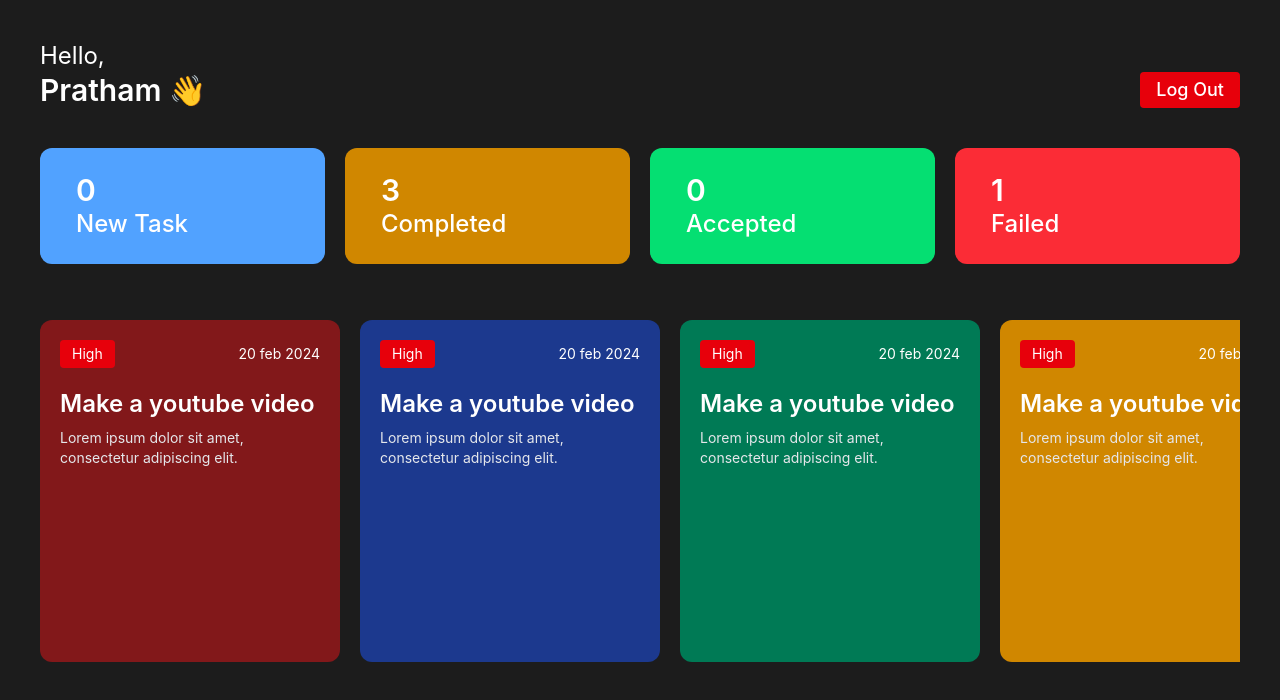
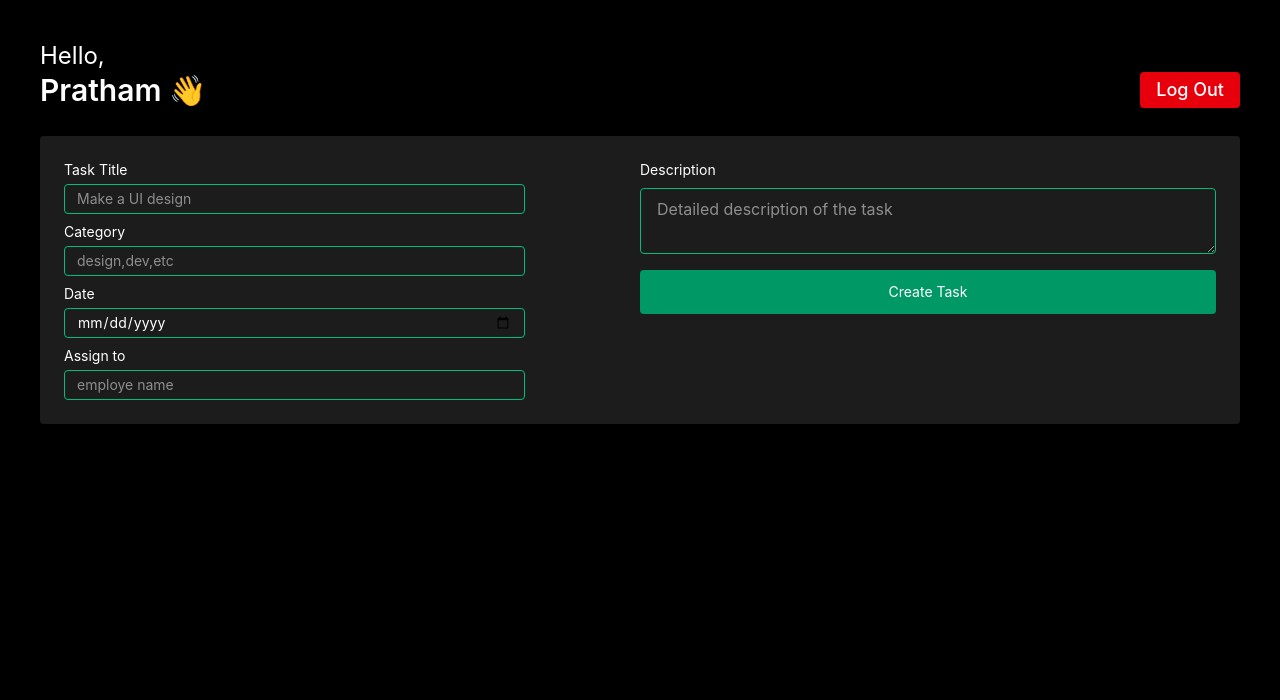
Before and after one commit to prthm45-kanha/EMS_REACT_PROJECT, a React (Vite) app: page / in a window 1280 px wide. Shown: the top 700 px of the page. Built offline with nearby package versions, Linux system fonts and the light colour scheme.

Commit message:
done with admin dashboard

```diff
--- a/src/App.jsx
+++ b/src/App.jsx
@@ -1,12 +1,14 @@
 import React from 'react'
 import Login from './component/Auth/Login'
 import EmployeDashboard from './component/Dashboard/EmployeDashboard'
+import AdminDashboard from './component/Dashboard/AdminDashboard'
 
 const App = () => {
   return (
     <div className='bg-black h-screen w-screen'>
     {/* <Login/> */}
-    <EmployeDashboard/>
+    {/* <EmployeDashboard/> */}
+    <AdminDashboard/>
     </div>
   )
 }
--- a/src/component/Dashboard/AdminDashboard.jsx
+++ b/src/component/Dashboard/AdminDashboard.jsx
@@ -0,0 +1,48 @@
+import React from 'react';
+import Header from '../Others/Header';
+
+const AdminDashboard = () => {
+  return (
+    <div className='p-10 h-screen w-full'>
+      <Header/>
+
+      <div className='text-white bg-[#1C1C1C] mt-7 rounded p-6'>
+        <form className='flex items-start justify-between flex-wrap text-white'>
+
+        <div className='w-1/2 '>
+        <div>
+            <h3 className='text-sm mb-1'>Task Title</h3>
+            <input className=' text-sm py-1 px-3 w-4/5 border-[1px] border-emerald-500 rounded outline-none bg-transparent ' type='text' placeholder='Make a UI design'/>
+        </div>
+
+        <div>
+           <h3 className='text-sm mb-1 mt-2'>Category</h3>
+           <input  className=' text-sm py-1 px-3 w-4/5 border-[1px] border-emerald-500 rounded outline-none bg-transparent '  type='text' placeholder='design,dev,etc'/>
+        </div>
+
+        <div>
+            <h3 className='text-sm mb-1 mt-2'>Date</h3>
+            <input  className=' text-sm py-1 px-3 w-4/5 border-[1px] border-emerald-500 rounded outline-none bg-transparent ' type='date'/>
+        </div>
+
+        <div>
+            <h3 className='text-sm mb-1 mt-2'>Assign to</h3>
+             <input  className=' text-sm py-1 px-3 w-4/5 border-[1px] border-emerald-500 rounded outline-none bg-transparent ' type='text' placeholder='employe name'/>
+        </div>
+
+        </div>
+
+
+        <div className='w-1/2 flex flex-col items-start' >
+        <h3 className='text-sm  mb-2'>Description</h3>
+        <textarea className='w-full  text-white py-2 px-4 rounded outline-none border-[1px] border-emerald-500 bg-transparent' placeholder='Detailed description of the task'/>
+         <button className=' text-sm bg-emerald-600 hover:bg-emerald-700 py-3 px-5 rounded mt-4 w-full  '>Create Task</button>
+        </div>
+
+            </form>
+      </div>
+    </div>
+  );
+};
+
+export default AdminDashboard;
```
